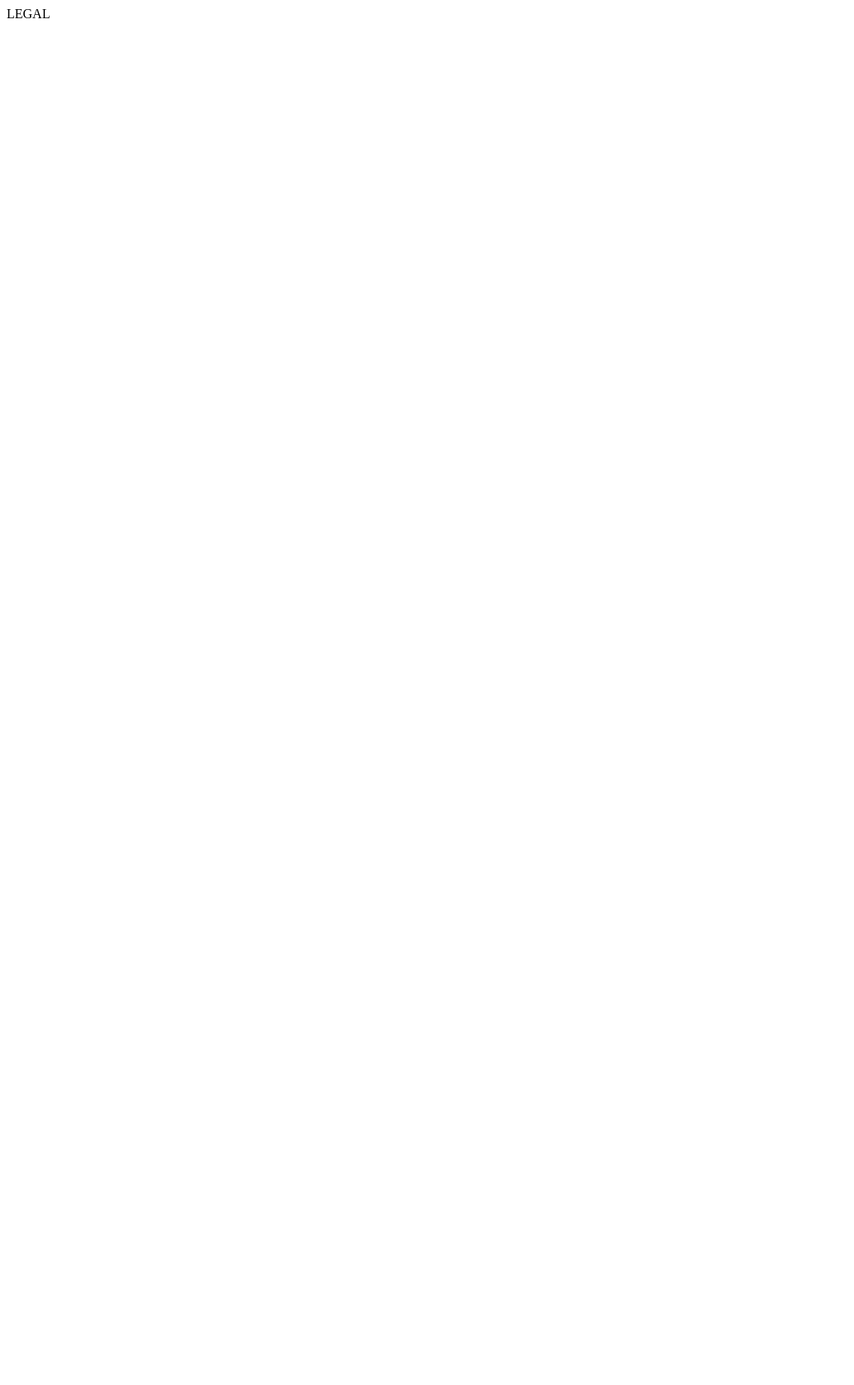
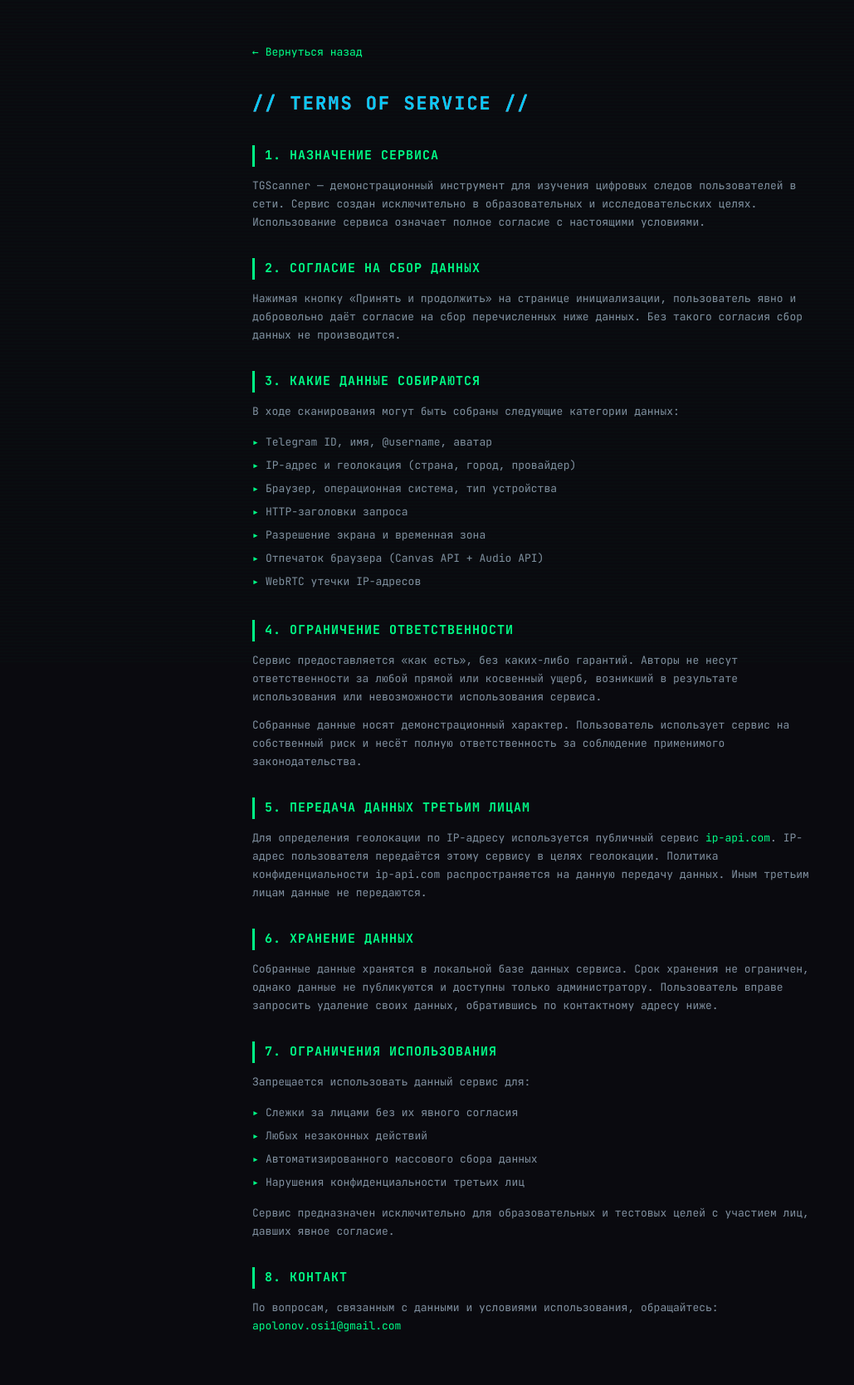
Before and after one commit to APOLL07/TGScannerBot, a FastAPI app: page /legal in a window 1280 px wide. Before the commit the part shown is almost empty. Shown: the whole page at 83% size, without its empty margins (0-1029 px from the left). Before the commit the page ends 22 px from the top, so only its background shows below. Run offline with FastAPI, Linux system fonts and the light colour scheme; parts of the project's set-up code (start-up, migrations or seed data) failed here and were passed over.

Commit message:
feat: legal / terms of service page

```diff
--- a/web/templates/legal.html
+++ b/web/templates/legal.html
@@ -1 +1,88 @@
-<!DOCTYPE html><html><body>LEGAL</body></html>
+<!DOCTYPE html>
+<html lang="ru">
+<head>
+  <meta charset="UTF-8">
+  <meta name="viewport" content="width=device-width, initial-scale=1.0">
+  <title>TGScanner — Условия использования</title>
+  <link rel="stylesheet" href="/static/style.css">
+</head>
+<body>
+  <div class="legal-page">
+    <a href="javascript:history.back()" class="back-link">← Вернуться назад</a>
+
+    <h1 class="glitch" data-text="// TERMS OF SERVICE //">// TERMS OF SERVICE //</h1>
+
+    <h2>1. Назначение сервиса</h2>
+    <p>
+      TGScanner — демонстрационный инструмент для изучения цифровых следов пользователей в сети.
+      Сервис создан исключительно в образовательных и исследовательских целях.
+      Использование сервиса означает полное согласие с настоящими условиями.
+    </p>
+
+    <h2>2. Согласие на сбор данных</h2>
+    <p>
+      Нажимая кнопку «Принять и продолжить» на странице инициализации, пользователь явно
+      и добровольно даёт согласие на сбор перечисленных ниже данных. Без такого согласия
+      сбор данных не производится.
+    </p>
+
+    <h2>3. Какие данные собираются</h2>
+    <p>В ходе сканирования могут быть собраны следующие категории данных:</p>
+    <ul>
+      <li>Telegram ID, имя, @username, аватар</li>
+      <li>IP-адрес и геолокация (страна, город, провайдер)</li>
+      <li>Браузер, операционная система, тип устройства</li>
+      <li>HTTP-заголовки запроса</li>
+      <li>Разрешение экрана и временная зона</li>
+      <li>Отпечаток браузера (Canvas API + Audio API)</li>
+      <li>WebRTC утечки IP-адресов</li>
+    </ul>
+
+    <h2>4. Ограничение ответственности</h2>
+    <p>
+      Сервис предоставляется «как есть», без каких-либо гарантий. Авторы не несут
+      ответственности за любой прямой или косвенный ущерб, возникший в результате
+      использования или невозможности использования сервиса.
+    </p>
+    <p>
+      Собранные данные носят демонстрационный характер. Пользователь использует сервис
+      на собственный риск и несёт полную ответственность за соблюдение применимого законодательства.
+    </p>
+
+    <h2>5. Передача данных третьим лицам</h2>
+    <p>
+      Для определения геолокации по IP-адресу используется публичный сервис
+      <a href="https://ip-api.com" target="_blank" rel="noopener">ip-api.com</a>.
+      IP-адрес пользователя передаётся этому сервису в целях геолокации. Политика
+      конфиденциальности ip-api.com распространяется на данную передачу данных.
+      Иным третьим лицам данные не передаются.
+    </p>
+
+    <h2>6. Хранение данных</h2>
+    <p>
+      Собранные данные хранятся в локальной базе данных сервиса. Срок хранения
+      не ограничен, однако данные не публикуются и доступны только администратору.
+      Пользователь вправе запросить удаление своих данных, обратившись по контактному адресу ниже.
+    </p>
+
+    <h2>7. Ограничения использования</h2>
+    <p>Запрещается использовать данный сервис для:</p>
+    <ul>
+      <li>Слежки за лицами без их явного согласия</li>
+      <li>Любых незаконных действий</li>
+      <li>Автоматизированного массового сбора данных</li>
+      <li>Нарушения конфиденциальности третьих лиц</li>
+    </ul>
+    <p>
+      Сервис предназначен исключительно для образовательных и тестовых целей с участием
+      лиц, давших явное согласие.
+    </p>
+
+    <h2>8. Контакт</h2>
+    <p>
+      По вопросам, связанным с данными и условиями использования, обращайтесь:
+      <a href="mailto:apolonov.osi1@gmail.com">apolonov.osi1@gmail.com</a>
+    </p>
+  </div>
+</body>
+</html>
```
